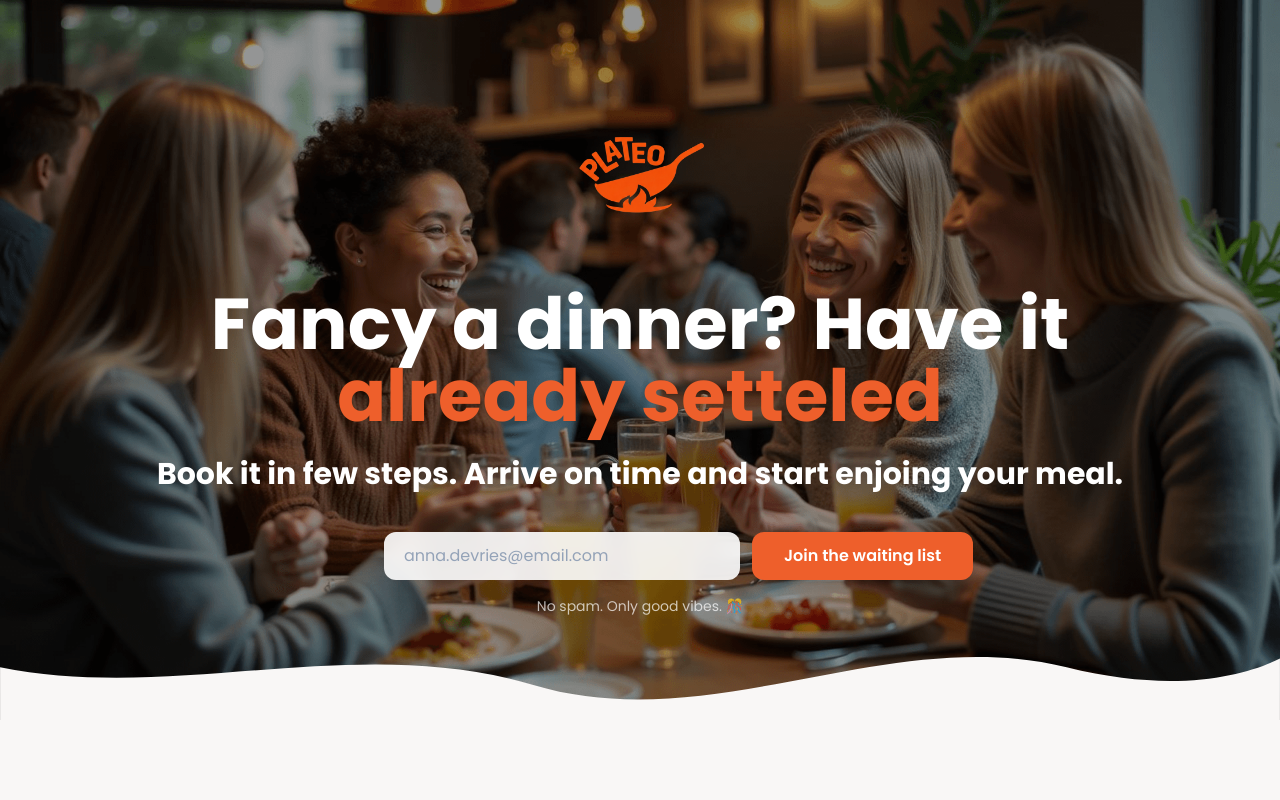
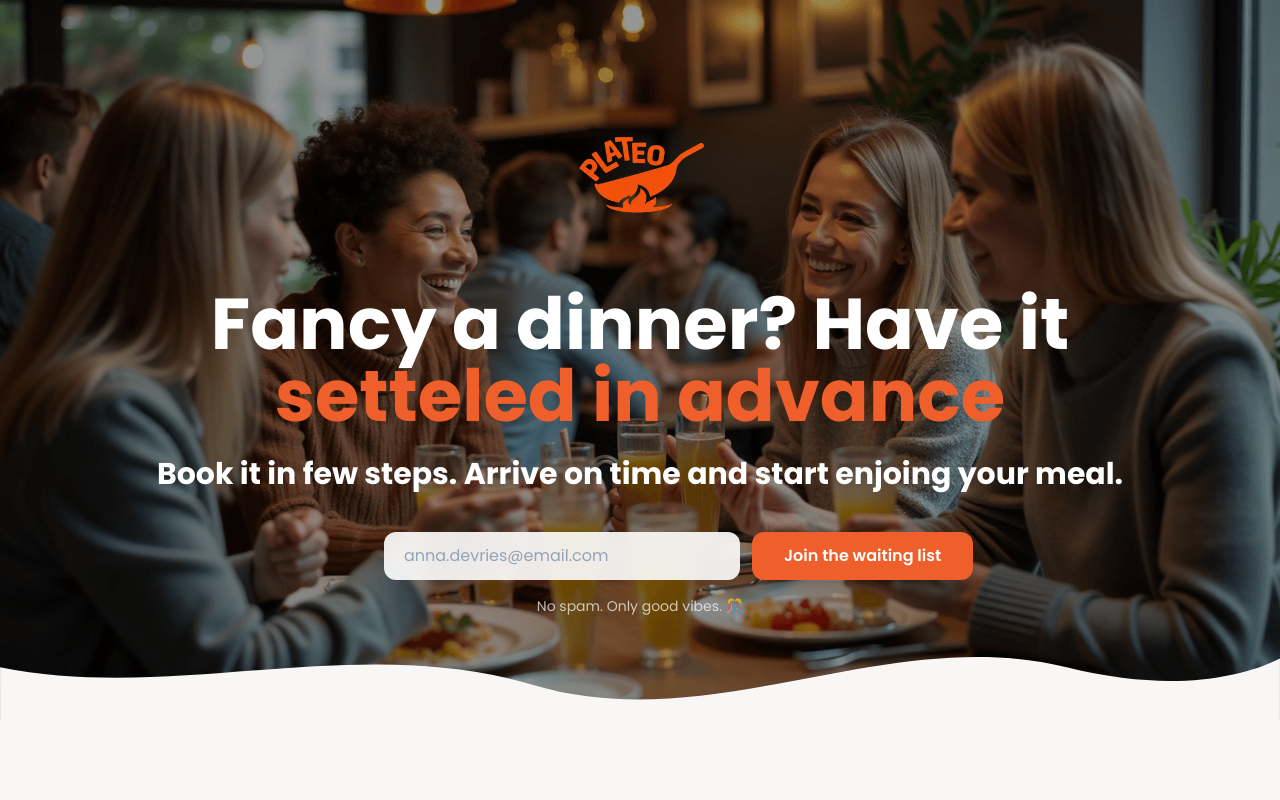
Before and after one commit to lucarino34-hub/Plateo-Web, a Next.js app: page /UserLanding in a window 1280 px wide. Shown: the top 800 px of the page. Built offline with nearby package versions, Linux system fonts and the light colour scheme.

Commit message:
Update page.tsx

```diff
--- a/app/UserLanding/page.tsx
+++ b/app/UserLanding/page.tsx
@@ -5,8 +5,8 @@ import Image from "next/image";
 
 const carouselTexts = [
   "fully planned",
-  "already setteled",
-  "zero stress",
+  "setteled in advance",
+  "with zero stress",
 ];
 
 const featureCards = [
@@ -407,11 +407,11 @@ export default function UserLanding() {
                 </svg>
                 <h3 className="font-bold text-xl md:text-3xl text-slate-900 mb-2 md:mb-3 leading-tight">Cuentas claras, sobremesa larga.</h3>
                 <p className="text-muted-foreground text-base leading-relaxed mb-5">
-                  Adiós al lío de pagar: una experiencia cómoda para grupos, equipos y comidas de trabajo.
+                  Goodby to onsite settelments: una experiencia cómoda para grupos, equipos y comidas de trabajo.
                 </p>
-                <p className="text-muted-foreground text-sm font-semibold transition-colors duration-300 group-hover:text-orange-500">
+                /*<p className="text-muted-foreground text-sm font-semibold transition-colors duration-300 group-hover:text-orange-500">
                   Apúntate a la beta y pruébalo antes.
-                </p>
+                </p>*/
               </div>
               <div className="h-40 md:h-56 overflow-hidden">
                 <Image
```
